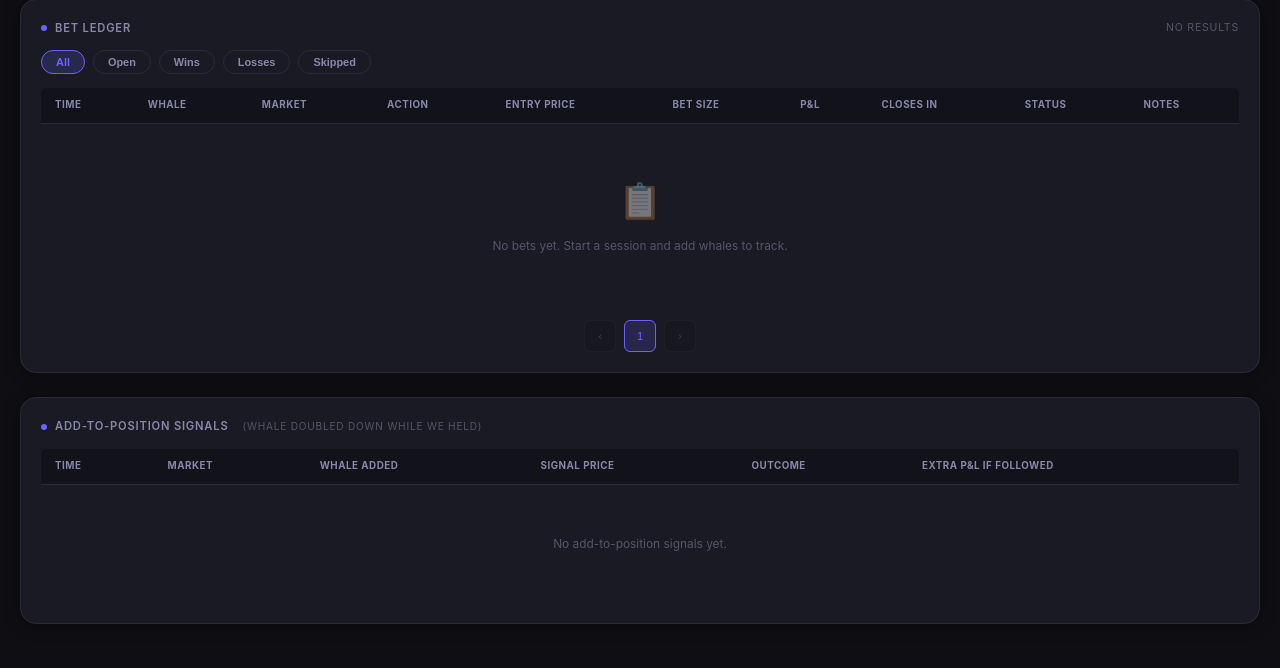
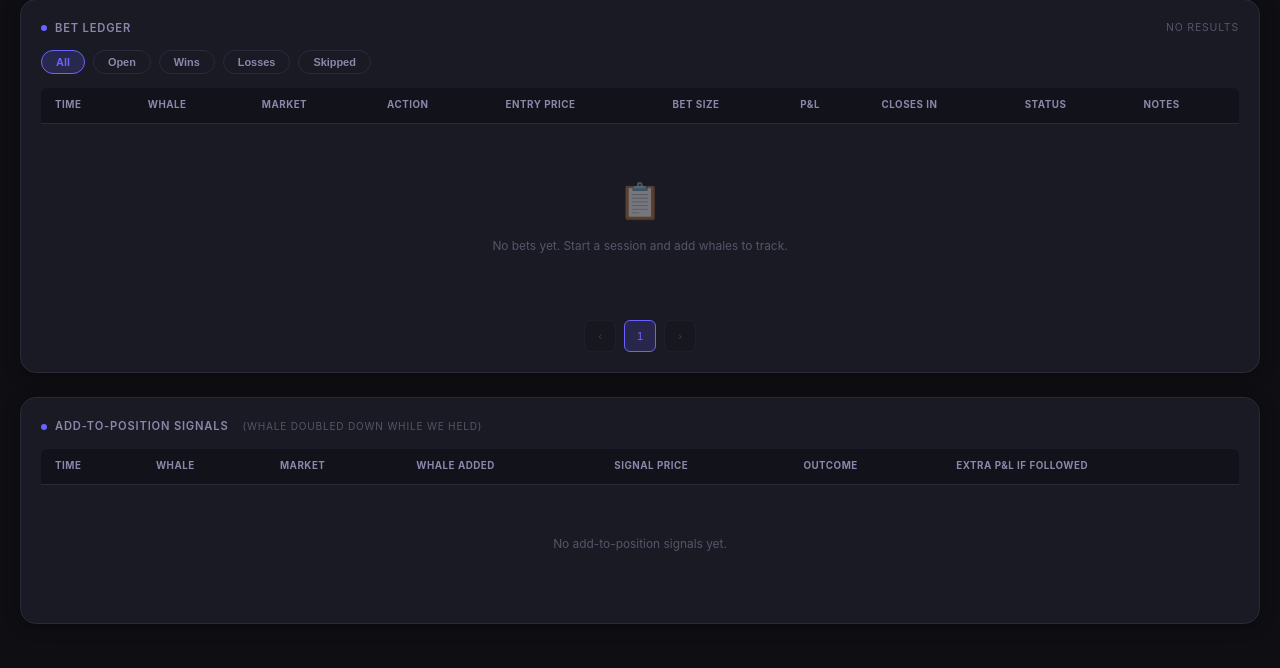
Before and after one commit to aestheticdiabetic/polyPredictors, a FastAPI app: page / in a window 1280 px wide. Shown: the part 836-1504 px from the top of the page. Run offline with FastAPI, Linux system fonts and the light colour scheme; data that the repository does not hold is empty.

Commit message:
Changes to be committed: 	modified:   backend/main.py 	modified:   data/polymarket_copier.db-shm 	modified:   data/polymarket_copier.db-wal 	modified:   frontend/static/js/app.js 	modified:   frontend/templates/index.html

```diff
--- a/backend/main.py
+++ b/backend/main.py
@@ -582,6 +582,12 @@ def _signal_to_dict(sig: AddToPositionSignal) -> dict:
         d["bet_status"]     = bet.status
         d["bet_question"]   = bet.question or bet.market_id
         d["entry_price"]    = round(bet.price_at_entry, 4)
+        d["whale_address"]  = bet.whale_address
+        d["whale_alias"]    = bet.whale_address  # overridden below if alias available
+        # Resolve alias from the whale_bet → whale relationship
+        if bet.whale_bet and bet.whale_bet.whale:
+            alias = bet.whale_bet.whale.alias
+            d["whale_alias"] = alias if alias else bet.whale_address
 
         # Compute hypothetical P&L for resolved bets
         if bet.resolution_price is not None and bet.status not in ("OPEN", "PENDING", "SKIPPED"):
--- a/frontend/static/js/app.js
+++ b/frontend/static/js/app.js
@@ -736,7 +736,7 @@ function renderSignals(signals) {
   if (!signals || signals.length === 0) {
     tbody.innerHTML = `
       <tr>
-        <td colspan="6">
+        <td colspan="7">
           <div class="empty-state">
             <p>No add-to-position signals yet.</p>
           </div>
@@ -770,9 +770,11 @@ function renderSignals(signals) {
 
     const market = escHtml(truncate(s.bet_question || `Bet #${s.copied_bet_id}`, 45));
 
+    const whaleLabel = escHtml(s.whale_alias || s.whale_address || '—');
     return `
       <tr>
         <td class="mono text-muted" style="font-size:0.75rem">${time}</td>
+        <td style="font-size:0.8rem;color:var(--text-muted)" title="${escHtml(s.whale_address || '')}">${whaleLabel}</td>
         <td title="${escHtml(s.bet_question || '')}">${market}</td>
         <td class="mono">$${s.whale_additional_usdc.toFixed(2)}</td>
         <td class="mono">${s.price.toFixed(4)}</td>
--- a/frontend/templates/index.html
+++ b/frontend/templates/index.html
@@ -277,6 +277,7 @@
         <thead>
           <tr>
             <th>Time</th>
+            <th>Whale</th>
             <th>Market</th>
             <th>Whale Added</th>
             <th>Signal Price</th>
```
Also changed, not shown: 2 other files.
